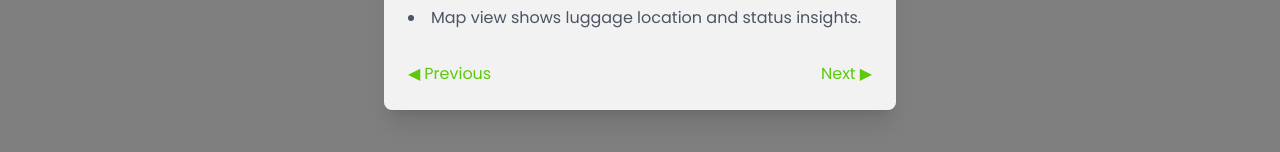
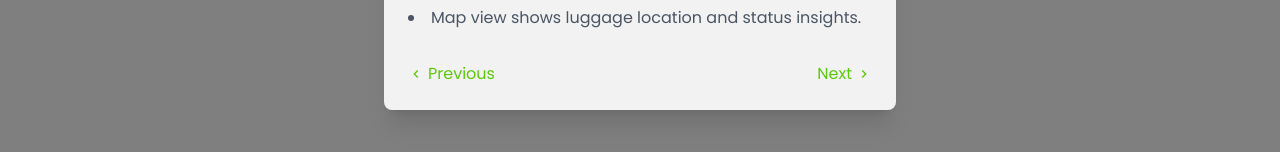
Before and after one commit to ygfest/secure-track-admin, a React (Vite) app in the folder client/: page / in a window 1280 px wide. Both pictures are taken after a click on the button 1240 px from the left and 760 px from the top of the page. Shown: the part 512-664 px from the top of the page. Built offline with nearby package versions, Linux system fonts and the light colour scheme.

Commit message:
Changed the icons

```diff
--- a/client/src/home/home.jsx
+++ b/client/src/home/home.jsx
@@ -3,6 +3,7 @@ import { FiUser } from "react-icons/fi";
 import { Link } from "react-router-dom";
 import { SiVite } from "react-icons/si";
 import { FiHelpCircle } from "react-icons/fi";
+import { MdNavigateNext } from "react-icons/md";
 
 export default function Home() {
   // Initialize an array of refs for each card.
@@ -377,7 +378,10 @@ export default function Home() {
                 className="flex items-center text-primary"
                 disabled={currentSlide === 0}
               >
-                <span className="mr-1">◀</span> Previous
+                <span className="mr-1">
+                  <MdNavigateNext className="rotate-180" />
+                </span>{" "}
+                Previous
               </button>
 
               <button
@@ -385,7 +389,10 @@ export default function Home() {
                 className="flex items-center text-primary"
                 disabled={currentSlide === 3}
               >
-                Next <span className="ml-1">▶</span>
+                Next{" "}
+                <span className="ml-1">
+                  <MdNavigateNext />
+                </span>
               </button>
             </div>
           </div>
```
